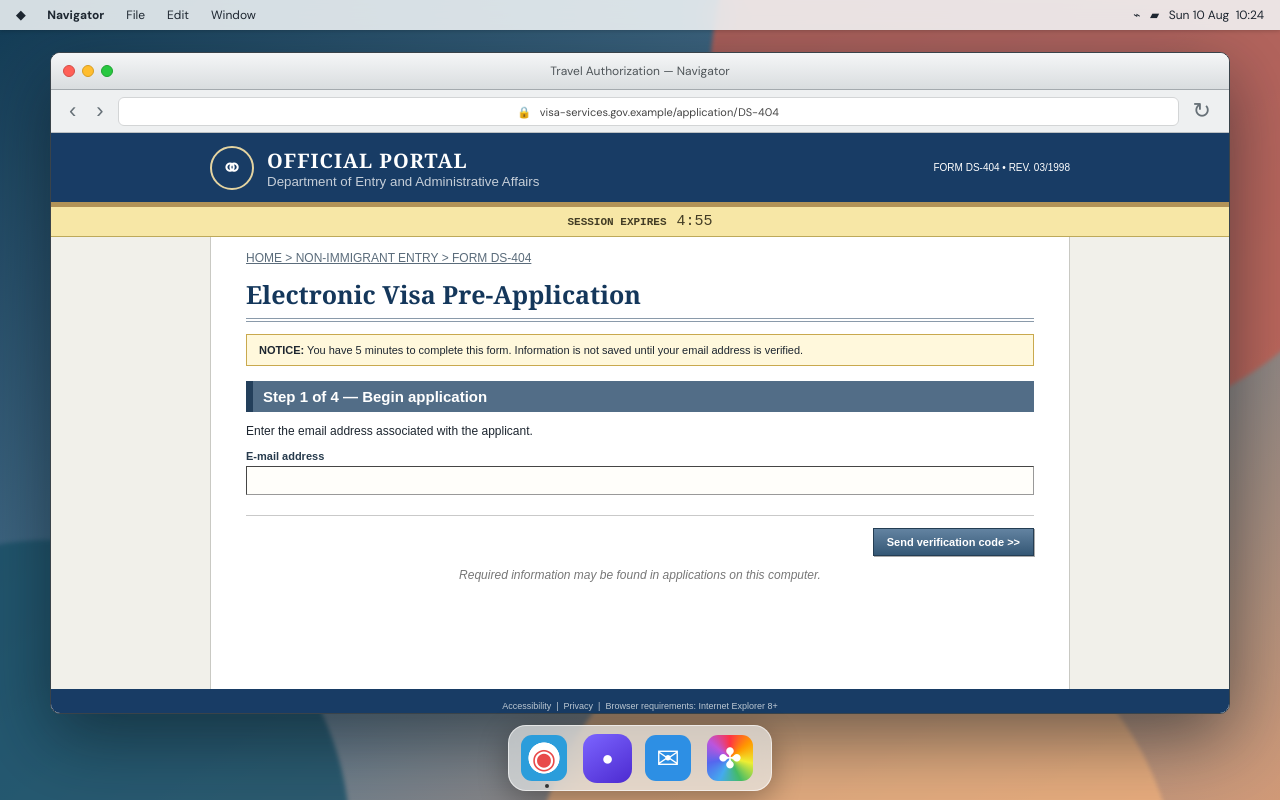
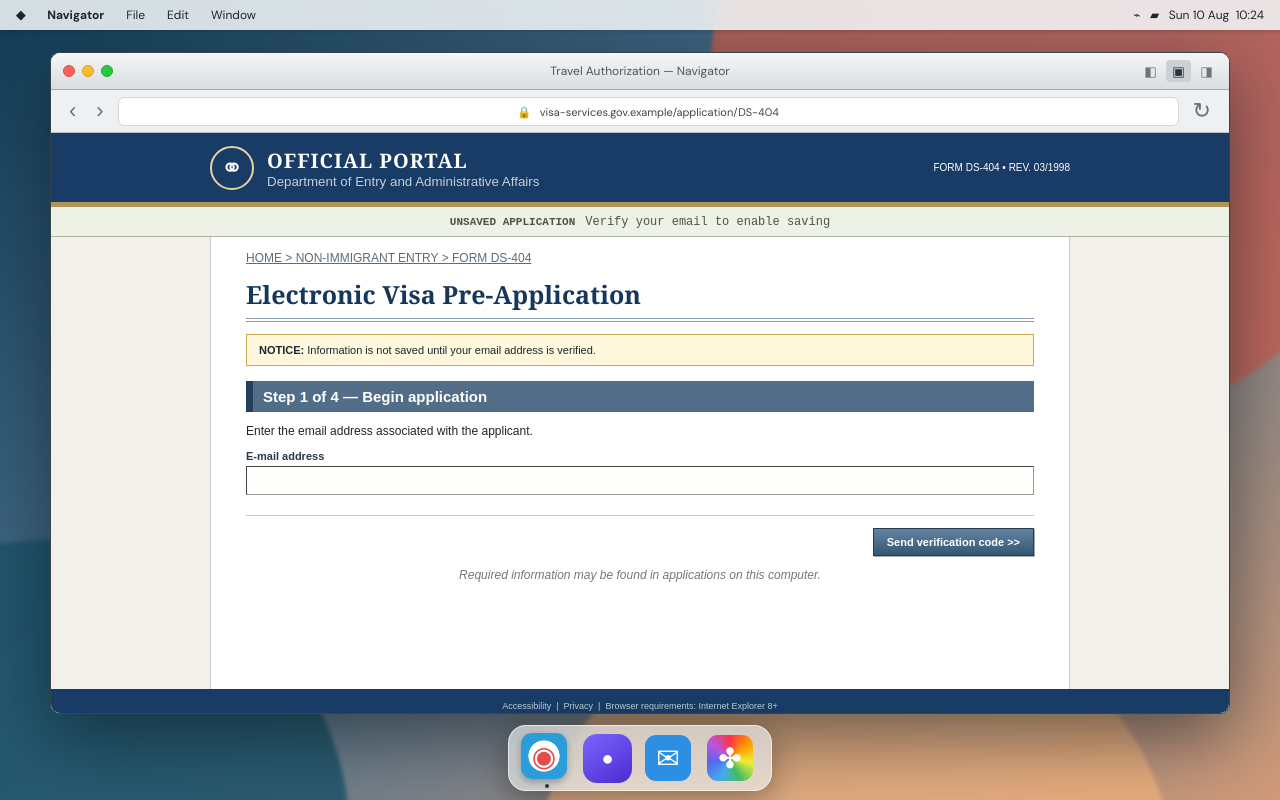
Before and after one commit to tchajed/game-a-day, a React (Vite) app in the folder aug10/: page / in a window 1280 px wide. Built offline with nearby package versions, Linux system fonts and the light colour scheme.

Commit message:
Add draggable tiled window management

```diff
--- a/aug10/src/main.tsx
+++ b/aug10/src/main.tsx
@@ -3,7 +3,17 @@ import { createRoot } from 'react-dom/client';
 import './style.css';
 
 type AppName = 'browser' | 'passwords' | 'mail' | 'photos';
+type Layout = 'float' | 'left' | 'right';
+type Placement = { x:number; y:number; width:number; height:number };
 type FormData = Record<string, string>;
+type WindowProps = {
+  app: AppName;
+  layout: Layout;
+  setLayout: (layout:Layout)=>void;
+  close: ()=>void;
+  focus: ()=>void;
+  startMove: (event:React.PointerEvent<HTMLDivElement>)=>void;
+};
 
 const identity = [
   ['Given name', 'MAYA'], ['Family name', 'BENNETT'], ['Date of birth', '17 SEP 1993'],
@@ -28,6 +38,17 @@ function Icon({name}:{name:AppName}) {
   return <span className="flower">✤</span>;
 }
 
+function WindowTitle({title,win}:{title:string;win:WindowProps}){
+  return <div className="titlebar" onPointerDown={win.startMove}>
+    <div className="lights"><button onPointerDown={e=>e.stopPropagation()} onClick={win.close} title={`Close ${title}`}/><i/><i/></div><span>{title}</span>
+    <div className="layout-controls">
+      <button className={win.layout==='left'?'selected':''} onPointerDown={e=>e.stopPropagation()} onClick={()=>win.setLayout('left')} title="Tile left">◧</button>
+      <button className={win.layout==='float'?'selected':''} onPointerDown={e=>e.stopPropagation()} onClick={()=>win.setLayout('float')} title="Float large">▣</button>
+      <button className={win.layout==='right'?'selected':''} onPointerDown={e=>e.stopPropagation()} onClick={()=>win.setLayout('right')} title="Tile right">◨</button>
+    </div>
+  </div>
+}
+
 function App(){
   const [active,setActive]=useState<AppName>('browser');
   const [page,setPage]=useState(0);
@@ -39,6 +60,9 @@ function App(){
   const [selectedPhoto,setSelectedPhoto]=useState(false);
   const [errors,setErrors]=useState<Record<string,string>>({});
   const [lost,setLost]=useState(false);
+  const [layouts,setLayouts]=useState<Record<AppName,Layout>>({browser:'float',passwords:'float',mail:'float',photos:'float'});
+  const [placements,setPlacements]=useState<Partial<Record<AppName,Placement>>>({});
+  const [openWindows,setOpenWindows]=useState<Record<AppName,boolean>>({browser:true,passwords:false,mail:false,photos:false});
 
   useEffect(()=>{ const t=setInterval(()=>setSeconds(s=>Math.max(0,s-1)),1000); return()=>clearInterval(t)},[]);
   useEffect(()=>{ if(seconds===0 && !account && page<4) setLost(true)},[seconds,account,page]);
@@ -56,16 +80,46 @@ function App(){
     setBusy(true); setTimeout(()=>{setBusy(false);setPage(target)}, target>2?1800:900);
   };
   const reset=()=>{setLost(false);setSeconds(300);setPage(0);setData({});setErrors({})};
+  const closeWindow=(app:AppName)=>{
+    const next={...openWindows,[app]:false};
+    setOpenWindows(next);
+    const fallback=(['browser','passwords','mail','photos'] as AppName[]).find(name=>next[name]);
+    if(fallback) setActive(fallback);
+  };
+  const windowProps=(app:AppName):WindowProps=>({
+    app, layout:layouts[app], close:()=>closeWindow(app), focus:()=>setActive(app),
+    setLayout:(layout)=>setLayouts(current=>({...current,[app]:layout})),
+    startMove:(event)=>{
+      if(layouts[app]!=='float' || (event.target as HTMLElement).closest('button')) return;
+      const el=event.currentTarget.parentElement!;
+      const rect=el.getBoundingClientRect();
+      const offsetX=event.clientX-rect.left, offsetY=event.clientY-rect.top;
+      const move=(e:PointerEvent)=>setPlacements(current=>({...current,[app]:{
+        x:Math.max(0,Math.min(innerWidth-220,e.clientX-offsetX)),
+        y:Math.max(30,Math.min(innerHeight-90,e.clientY-offsetY)),
+        width:rect.width,height:rect.height
+      }}));
+      const up=()=>{document.removeEventListener('pointermove',move);document.removeEventListener('pointerup',up)};
+      document.addEventListener('pointermove',move); document.addEventListener('pointerup',up);
+    }
+  });
+  const windowStyle=(app:AppName):React.CSSProperties=>({
+    zIndex:active===app?15:(app==='browser'?2:10),
+    ...(layouts[app]==='float'&&placements[app]?{
+      left:placements[app]!.x,top:placements[app]!.y,width:placements[app]!.width,height:placements[app]!.height,
+      right:'auto',bottom:'auto',transform:'none'
+    }:{})
+  });
 
   return <main className="desktop">
     <div className="wallpaper"><div className="orb o1"/><div className="orb o2"/><div className="orb o3"/></div>
     <header className="menubar"><b>◆</b><strong>{active==='browser'?'Navigator':active==='passwords'?'Vault':active==='mail'?'Post': 'Photos'}</strong><span>File</span><span>Edit</span><span>Window</span><aside>⌁ &nbsp; ▰ &nbsp; Sun 10 Aug&nbsp; 10:24</aside></header>
-    <Browser page={page} data={data} setData={setData} time={time} account={account} setAccount={setAccount} setPage={setPage} field={field} proceed={proceed} selectedPhoto={selectedPhoto} setActive={setActive}/>
-    {active==='passwords'&&<Passwords copy={copy}/>}
-    {active==='mail'&&<Mail copy={copy}/>}
-    {active==='photos'&&<Photos selected={selectedPhoto} choose={()=>{setSelectedPhoto(true);setNotice('visa-photo.jpg ready to upload');setTimeout(()=>setNotice(''),1600)}}/>}
+    {openWindows.browser&&<Browser page={page} data={data} setData={setData} time={time} seconds={seconds} account={account} setAccount={setAccount} setPage={setPage} field={field} proceed={proceed} selectedPhoto={selectedPhoto} setActive={(app:AppName)=>{setActive(app);setOpenWindows(current=>({...current,[app]:true}))}} win={windowProps('browser')} style={windowStyle('browser')}/>}
+    {openWindows.passwords&&<Passwords copy={copy} win={windowProps('passwords')} style={windowStyle('passwords')}/>}
+    {openWindows.mail&&<Mail copy={copy} win={windowProps('mail')} style={windowStyle('mail')}/>}
+    {openWindows.photos&&<Photos selected={selectedPhoto} choose={()=>{setSelectedPhoto(true);setNotice('visa-photo.jpg ready to upload');setTimeout(()=>setNotice(''),1600)}} win={windowProps('photos')} style={windowStyle('photos')}/>}
     <nav className="dock">
-      {(['browser','passwords','mail','photos'] as AppName[]).map(a=><button key={a} className={active===a?'active':''} onClick={()=>setActive(a)}><Icon name={a}/><i>{a==='passwords'?'Vault':a[0].toUpperCase()+a.slice(1)}</i></button>)}
+      {(['browser','passwords','mail','photos'] as AppName[]).map(a=><button key={a} className={`${openWindows[a]?'open':''} ${active===a&&openWindows[a]?'active':''}`} onClick={()=>{setActive(a);setOpenWindows(current=>({...current,[a]:true}))}}><Icon name={a}/><i>{a==='passwords'?'Vault':a[0].toUpperCase()+a.slice(1)}</i></button>)}
     </nav>
     {notice&&<div className="toast">{notice}</div>}
     {busy&&<div className="blocker"><div className="oldmodal"><b>Processing request</b><div className="bar"><i/></div><span>Please do not refresh your browser.</span></div></div>}
@@ -74,15 +128,15 @@ function App(){
   </main>
 }
 
-function Browser({page,data,setData,time,account,setAccount,setPage,field,proceed,selectedPhoto,setActive}:any){
- return <section className="browser window">
-  <div className="titlebar"><div className="lights"><i/><i/><i/></div><span>Travel Authorization — Navigator</span></div>
+function Browser({page,data,setData,time,seconds,account,setAccount,setPage,field,proceed,selectedPhoto,setActive,win,style}:any){
+ return <section className={`browser window layout-${win.layout}`} style={style} onPointerDown={()=>setActive('browser')}>
+  <WindowTitle title="Travel Authorization — Navigator" win={win}/>
   <div className="toolbar"><button>‹</button><button>›</button><div className="address">🔒 &nbsp; visa-services.gov.example/application/DS-404</div><button>↻</button></div>
   <div className="site">
    <div className="govbar"><span className="seal">⚭</span><div><b>OFFICIAL PORTAL</b><small>Department of Entry and Administrative Affairs</small></div><em>FORM DS-404 • REV. 03/1998</em></div>
-   {page<4&&<div className="session"><b>{account?'✓ APPLICATION SAVED':'SESSION EXPIRES'} </b><span>{account?'Account verified':time}</span></div>}
+   {page<4&&<div className={`session ${!account&&seconds<=60?'urgent':''}`}><b>{account?'✓ APPLICATION SAVED':seconds<=60?'⚠ SESSION EXPIRES':'UNSAVED APPLICATION'} </b><span>{account?'Account verified':seconds<=60?time:'Verify your email to enable saving'}</span></div>}
    <div className="formbody">
-    {page===0&&<><p className="crumb">HOME &gt; NON-IMMIGRANT ENTRY &gt; FORM DS-404</p><h1>Electronic Visa Pre-Application</h1><div className="warning"><b>NOTICE:</b> You have 5 minutes to complete this form. Information is not saved until your email address is verified.</div><h2>Step 1 of 4 — Begin application</h2><p>Enter the email address associated with the applicant.</p>{field('email','E-mail address',{wide:true})}<div className="actions"><button className="continue" onClick={()=>proceed(1,['email'])}>Send verification code &gt;&gt;</button></div><p className="help">Required information may be found in applications on this computer.</p></>}
+    {page===0&&<><p className="crumb">HOME &gt; NON-IMMIGRANT ENTRY &gt; FORM DS-404</p><h1>Electronic Visa Pre-Application</h1><div className="warning"><b>NOTICE:</b> Information is not saved until your email address is verified.</div><h2>Step 1 of 4 — Begin application</h2><p>Enter the email address associated with the applicant.</p>{field('email','E-mail address',{wide:true})}<div className="actions"><button className="continue" onClick={()=>proceed(1,['email'])}>Send verification code &gt;&gt;</button></div><p className="help">Required information may be found in applications on this computer.</p></>}
     {page===1&&<><p className="crumb">FORM DS-404 &gt; VERIFY APPLICANT</p><h1>Email verification</h1><div className="warning blue">A six-digit access code has been sent. Delivery may take up to 30 minutes.</div><h2>Step 1 of 4 — Verify email</h2>{field('code','Access code',{placeholder:'6 digits'})}<div className="actions"><button onClick={()=>setPage(0)}>Go Back</button><button className="continue" onClick={()=>{if(data.code===expected.code){setAccount(true);proceed(2,['code'])}else proceed(2,['code'])}}>Verify and continue &gt;&gt;</button></div></>}
     {page===2&&<><p className="crumb">FORM DS-404 &gt; APPLICANT DETAILS</p><h1>Applicant information</h1><p className="tiny">Use UPPERCASE English letters. Dates must use format DD MMM YYYY. Do not use punctuation except where required.</p><h2>Step 2 of 4 — Personal details</h2><div className="grid">{field('first','Given name(s)')}{field('last','Family name')}{field('dob','Date of birth *',{placeholder:'DD MMM YYYY',noPaste:true})}{field('phone','Telephone number')}{field('address','Street address',{wide:true})}{field('city','City')}{field('postcode','ZIP / postal code')}</div><div className="actions"><button onClick={()=>setPage(1)}>Go Back</button><button className="continue" onClick={()=>proceed(3,['first','last','dob','phone','address','city','postcode'])}>Save and continue &gt;&gt;</button></div></>}
     {page===3&&<><p className="crumb">FORM DS-404 &gt; DOCUMENT INFORMATION</p><h1>Travel document</h1><div className="warning"><b>Important:</b> Copy and paste is disabled for secure document fields.</div><h2>Step 3 of 4 — Passport and travel</h2><div className="grid">{field('passport','Passport number',{noPaste:true})}{field('maiden',"Mother's maiden name",{noPaste:true})}{field('issued','Date issued',{placeholder:'DD MMM YYYY'})}{field('expires','Date of expiry',{placeholder:'DD MMM YYYY'})}{field('arrival','Intended arrival',{placeholder:'DD MMM YYYY'})}<label className="wide"><span>Applicant photograph</span><div className={selectedPhoto?'upload chosen':'upload'}>{selectedPhoto?'✓ visa-photo.jpg':'No file selected'}<button onClick={()=>setActive('photos')}>Choose from Photos…</button></div></label></div><div className="actions"><button onClick={()=>setPage(2)}>Go Back</button><button className="continue" onClick={()=>{if(!selectedPhoto)return alert('A photograph is required.');proceed(4,['passport','maiden','issued','expires','arrival'])}}>SUBMIT APPLICATION &gt;&gt;</button></div></>}
@@ -93,8 +147,8 @@ function Browser({page,data,setData,time,account,setAccount,setPage,field,procee
  </section>
 }
 
-function Passwords({copy}:{copy:(s:string)=>void}){const [tab,setTab]=useState(0);const rows=tab===0?identity:passport;return <section className="utility window"><div className="titlebar"><div className="lights"><i/><i/><i/></div><span>Vault</span></div><div className="vaulttop"><span className="key">●</span><div><b>Maya Bennett</b><small>Personal Identity</small></div></div><div className="tabs"><button className={tab===0?'sel':''} onClick={()=>setTab(0)}>Contact card</button><button className={tab===1?'sel':''} onClick={()=>setTab(1)}>Passport</button></div><div className="records">{rows.map(([k,v])=><button key={k} onClick={()=>copy(v)}><span>{k}</span><b>{v}</b><i>⧉</i></button>)}</div><p className="copyhint">Click any row to copy</p></section>}
-function Mail({copy}:{copy:(s:string)=>void}){return <section className="utility window mail"><div className="titlebar"><div className="lights"><i/><i/><i/></div><span>Post</span></div><div className="mailcols"><aside><b>Inbox</b><span>Sent</span><span>Archive</span><span>Trash</span></aside><div><div className="messageitem"><b>Visa Services</b><span>Your verification code</span><time>10:24</time></div><article><small>From: no-reply@visa-services.gov.example</small><h3>Your verification code</h3><p>Use the following code to continue your application:</p><button className="code" onClick={()=>copy('817204')}>817 204 <i>copy</i></button><p>This code expires in 5 minutes. Do not reply to this automatically generated message.</p></article></div></div></section>}
-function Photos({selected,choose}:{selected:boolean,choose:()=>void}){const pics=useMemo(()=>['mountains','portrait','cat','beach','receipt','city'],[]);return <section className="utility window photos"><div className="titlebar"><div className="lights"><i/><i/><i/></div><span>Photos</span></div><div className="photobody"><aside><b>Library</b><span>Favorites</span><span>Recents</span><span>Documents</span></aside><div><h3>Recent photos</h3><div className="photoGrid">{pics.map((p,i)=><button key={p} className={`${p} ${p==='portrait'&&selected?'picked':''}`} onClick={p==='portrait'?choose:undefined}><div>{p==='portrait'?<><span className="head"/><span className="body"/></>:<span>{['◒','', '●','≈','▤','▥'][i]}</span>}</div><b>{p==='portrait'?'visa-photo.jpg':p+'-'+(401+i)+'.jpg'}</b></button>)}</div><p>Select a passport-style photograph to attach it.</p></div></div></section>}
+function Passwords({copy,win,style}:{copy:(s:string)=>void;win:WindowProps;style:React.CSSProperties}){const [tab,setTab]=useState(0);const rows=tab===0?identity:passport;return <section className={`utility window layout-${win.layout}`} style={style} onPointerDown={win.focus}><WindowTitle title="Vault" win={win}/><div className="vaulttop"><span className="key">●</span><div><b>Maya Bennett</b><small>Personal Identity</small></div></div><div className="tabs"><button className={tab===0?'sel':''} onClick={()=>setTab(0)}>Contact card</button><button className={tab===1?'sel':''} onClick={()=>setTab(1)}>Passport</button></div><div className="records">{rows.map(([k,v])=><button key={k} onClick={()=>copy(v)}><span>{k}</span><b>{v}</b><i>⧉</i></button>)}</div><p className="copyhint">Click any row to copy</p></section>}
+function Mail({copy,win,style}:{copy:(s:string)=>void;win:WindowProps;style:React.CSSProperties}){return <section className={`utility window mail layout-${win.layout}`} style={style} onPointerDown={win.focus}><WindowTitle title="Post" win={win}/><div className="mailcols"><aside><b>Inbox</b><span>Sent</span><span>Archive</span><span>Trash</span></aside><div><div className="messageitem"><b>Visa Services</b><span>Your verification code</span><time>10:24</time></div><article><small>From: no-reply@visa-services.gov.example</small><h3>Your verification code</h3><p>Use the following code to continue your application:</p><button className="code" onClick={()=>copy('817204')}>817 204 <i>copy</i></button><p>This code expires in 5 minutes. Do not reply to this automatically generated message.</p></article></div></div></section>}
+function Photos({selected,choose,win,style}:{selected:boolean;choose:()=>void;win:WindowProps;style:React.CSSProperties}){const pics=useMemo(()=>['mountains','portrait','cat','beach','receipt','city'],[]);return <section className={`utility window photos layout-${win.layout}`} style={style} onPointerDown={win.focus}><WindowTitle title="Photos" win={win}/><div className="photobody"><aside><b>Library</b><span>Favorites</span><span>Recents</span><span>Documents</span></aside><div><h3>Recent photos</h3><div className="photoGrid">{pics.map((p,i)=><button key={p} className={`${p} ${p==='portrait'&&selected?'picked':''}`} onClick={p==='portrait'?choose:undefined}><div>{p==='portrait'?<><span className="head"/><span className="body"/></>:<span>{['◒','', '●','≈','▤','▥'][i]}</span>}</div><b>{p==='portrait'?'visa-photo.jpg':p+'-'+(401+i)+'.jpg'}</b></button>)}</div><p>Select a passport-style photograph to attach it.</p></div></div></section>}
 
 createRoot(document.getElementById('root')!).render(<App/>);
```
Also changed, not shown: aug10/artifacts/visa-start.png, aug10/src/style.css, 1 other file (tests, documents, lock files or other folders).
